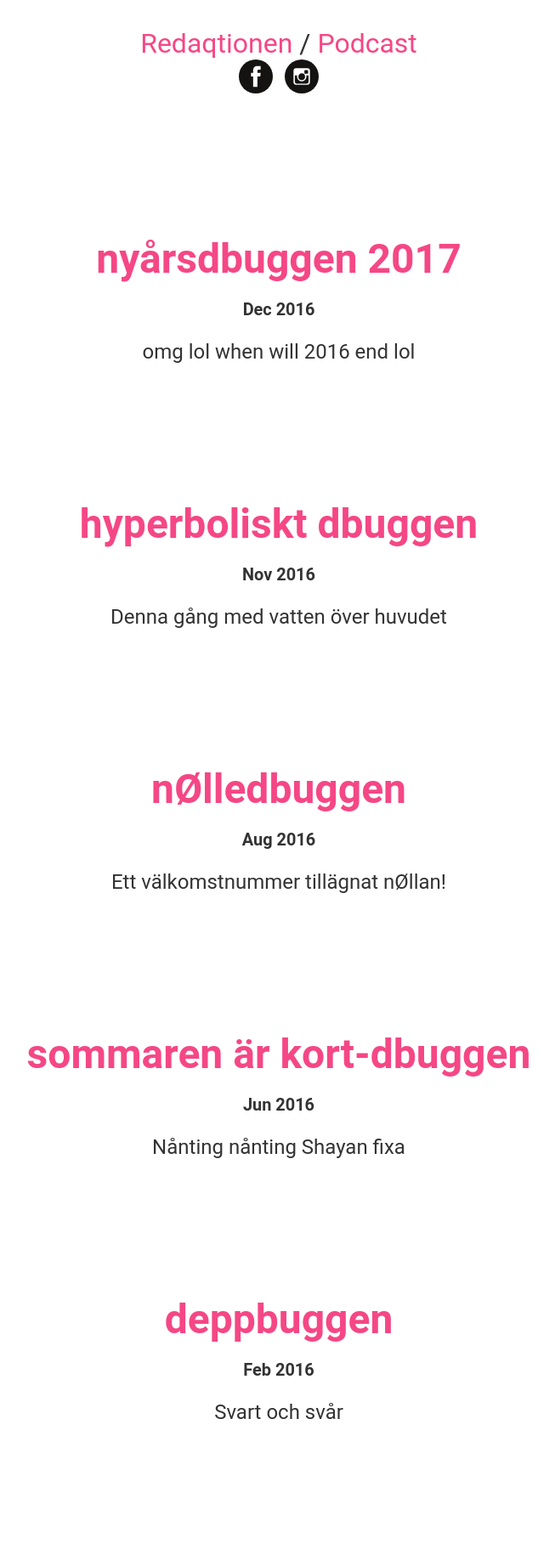
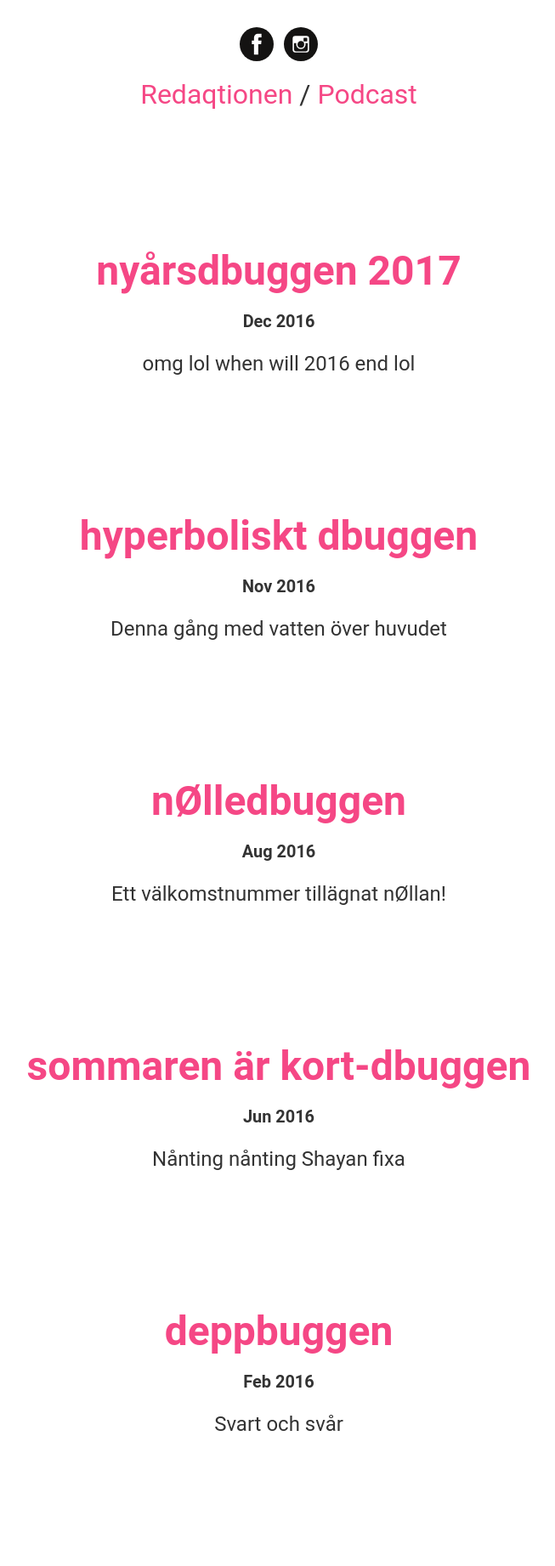
Before and after one commit to datasektionen/dbuggen, a Jekyll site: the page built from index.html, in a window 1280 px wide. Shown: the part 539-2382 px from the top of the page at 85% size, without its empty margins (312-965 px from the left). Built offline with Jekyll 4.4.1, drawn with Linux system fonts in a browser that asks for light colours.

Commit message:
Fix indentation

```diff
--- a/index.html
+++ b/index.html
@@ -5,12 +5,12 @@ img: "http://dbuggen.s3.amazonaws.com/shayans-macbook.jpg"
 ---
 
 <main class="issue-list issue-0">
-    <nav>
-        <a href="/redaqtionen">Redaqtionen</a> /
-        <a href="/podcast">Podcast</a>
-    </nav>
-    <div class="text main-listing">
   {% include social.html %}
+  <nav>
+      <a href="/redaqtionen">Redaqtionen</a> /
+      <a href="/podcast">Podcast</a>
+  </nav>
+  <div class="text main-listing">
     {% for issue in site.data.issues reversed %}
       <div class="issue">
         {% if issue.number and issue.number != 2 and issue.number != 7 %}
```
